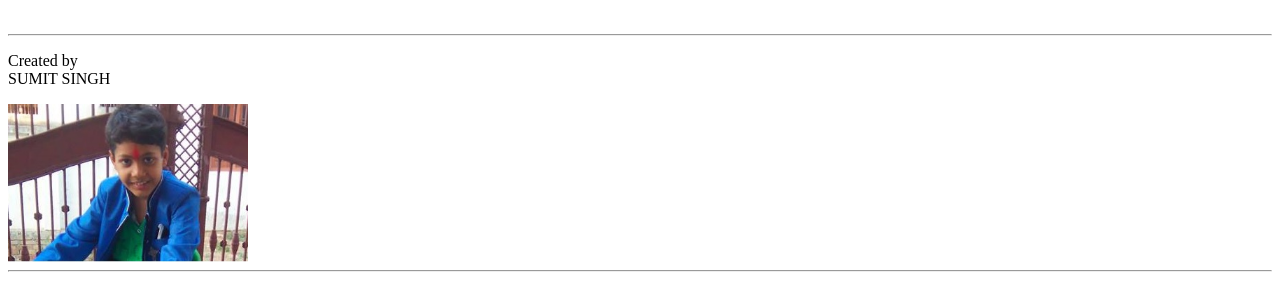
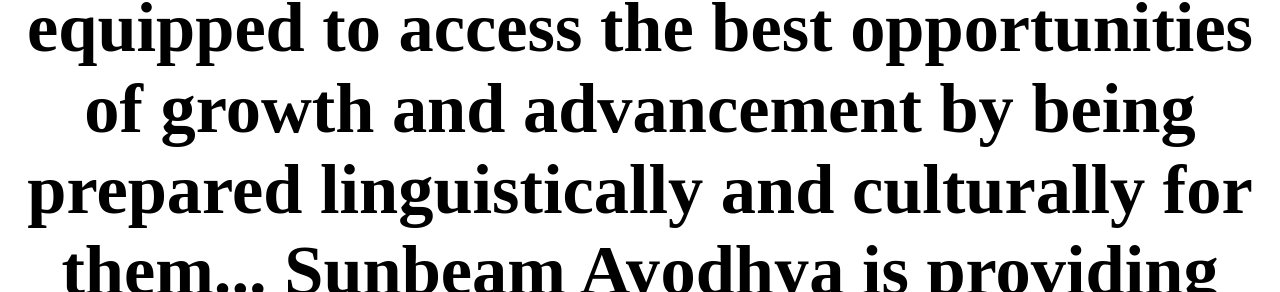
Before and after one commit to balwant23apr/sumitsinghsunbeam, a plain HTML site: page index.html in a window 1280 px wide. Shown: the part 380-672 px from the top of the page. Drawn offline with Linux system fonts and the light colour scheme.

Commit message:
Update index.html

```diff
--- a/index.html
+++ b/index.html
@@ -2,6 +2,9 @@
 <div style="text-align:center;margin-top: 40px;"</div><img src="sumit5.jpeg"></div>
 
 <a style="padding-right: 20px;" href="index.html">home</a>
+<h1 style=" font-size:4.4em;text-align:center;"> unbeam School Ayodhya students are equipped to access the best opportunities of growth and advancement by being prepared linguistically and culturally for them...
+Sunbeam Ayodhya is providing activity like Football, Volleyball, Scout and guide, Aryabhatta classes, Einstein club, Table tennis, Art...,
+The children indulge in multifarious activities throughout the year like grip sheet, imaginative drawing, thematic sticking, free play and fun activity...</h1>
 <a style="padding-right: 20px;" href="index.html">about</a>
 <a style="padding-right: 20px;" href="index.html">priciple speach</a>
 </div>
```
